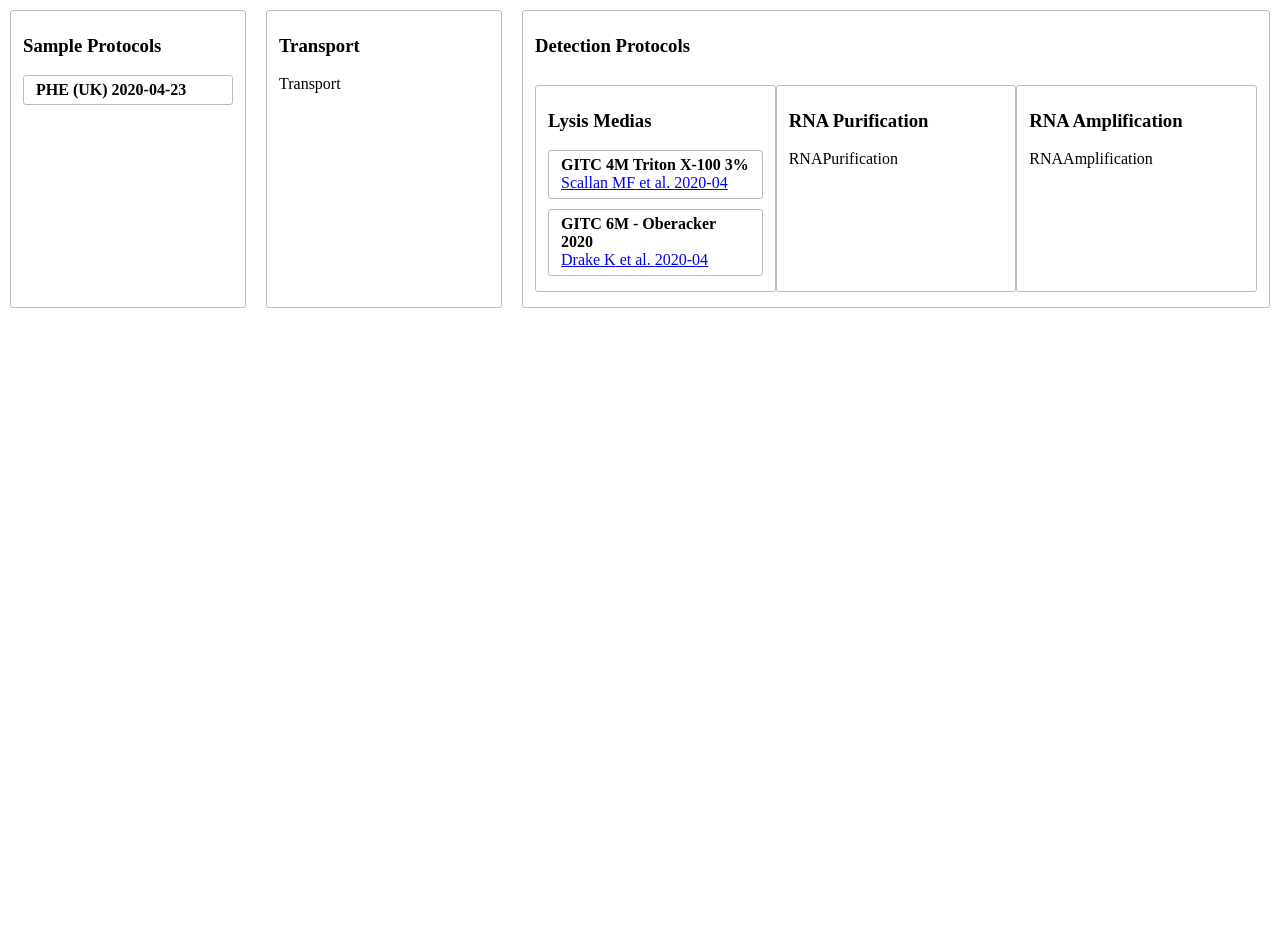
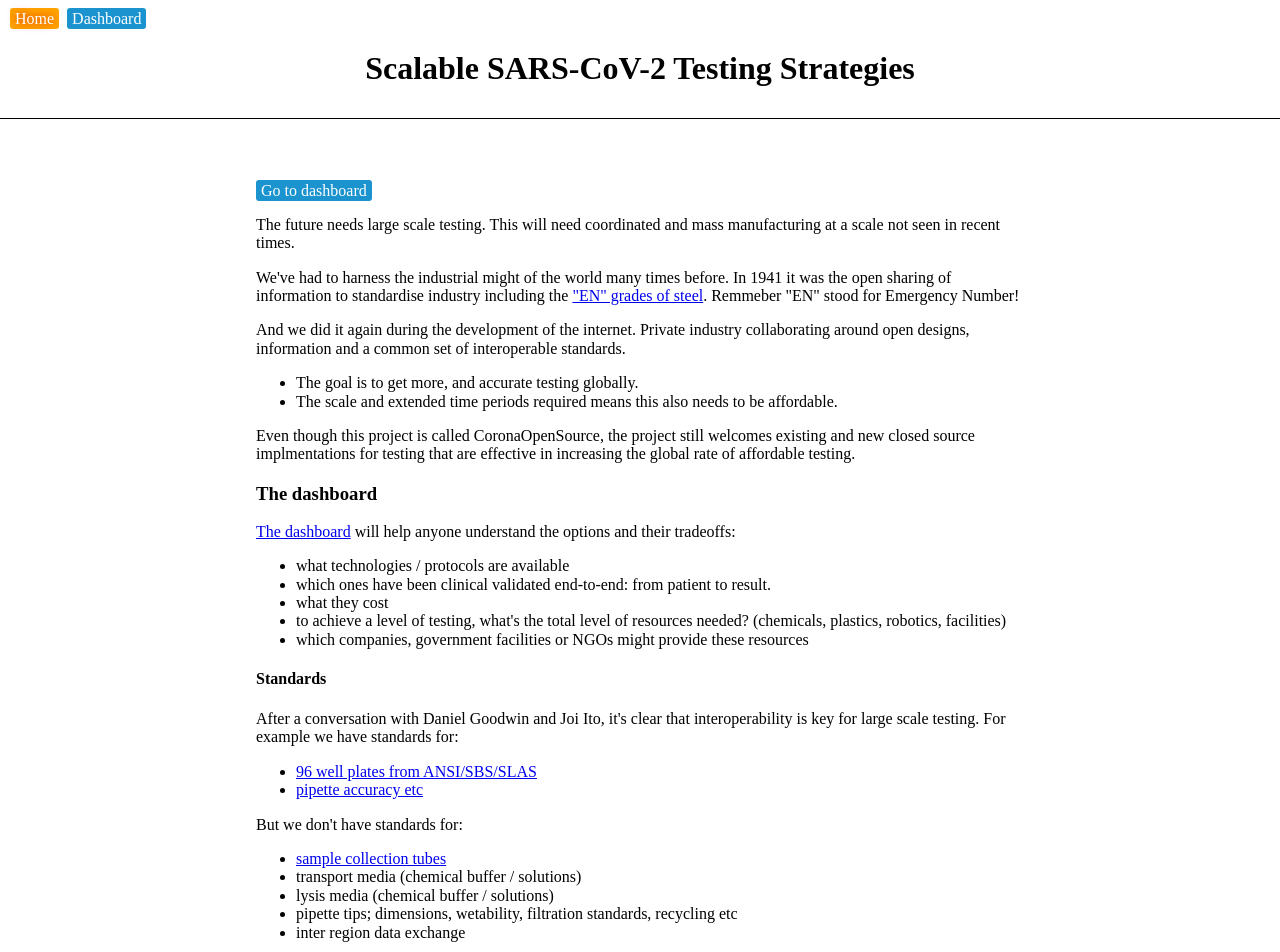
Before and after one commit to TheWorldSim/SARS-CoV-2-testing, a Preact app: page / in a window 1280 px wide. Shown: the top 952 px of the page. Before the commit the page ends 800 px from the top, so only its background shows below. Built offline with nearby package versions, Linux system fonts and the light colour scheme; the HTML template or start-up script is replaced by a standard one.

Commit message:
Update call to action

```diff
--- /dev/null
+++ b/src/app/Routes.tsx
@@ -0,0 +1,43 @@
+import { h, ComponentChildren } from "preact"
+
+
+export enum Route
+{
+  home = "home",
+  dashboard = "dashboard",
+}
+
+
+export type ChangeRoute = (route: Route) => void
+
+interface PropsLinkUnstyled
+{
+  route: Route
+  change_route: ChangeRoute
+  children: ComponentChildren
+}
+
+export function LinkUnstyled (props: PropsLinkUnstyled)
+{
+  return link(props)
+}
+
+
+interface PropsLink extends PropsLinkUnstyled
+{
+  current_route: Route
+}
+
+export function Link (props: PropsLink)
+{
+  return link(props)
+}
+
+function link (args: { route: Route, change_route: ChangeRoute, children: ComponentChildren, current_route?: Route })
+{
+  const href = args.route === Route.dashboard ? "#dashboard" : ""
+  const onClick = () => args.change_route(args.route)
+  const className = args.current_route === undefined ? "" : (args.route === args.current_route ? "route active" : "route")
+
+  return <a href={href} onClick={onClick} className={className}>{args.children}</a>
+}
--- a/src/app/app.tsx
+++ b/src/app/app.tsx
@@ -1,44 +1,42 @@
 import { Component, h } from "preact"
-import { SampleProtocolList } from "./components/sample_protocol/SampleProtocolList"
-import { TransportList } from "./components/transport/TransportList"
-import { DetectionProtocol } from "./components/detection_protocol/DetectionProtocol"
-import { LysisList } from "./components/lysis/LysisList"
-import { RNAPurificationList } from "./components/RNA_purification/RNAPurificationList"
-import { RNAAmplificationList } from "./components/RNA_amplification/RNAAmplificationList"
+import { Dashboard } from "./components/dashboard/Dashboard"
+import { Intro } from "./components/intro/Intro"
+import { Header } from "./components/header/Header"
+import { Route } from "./Routes"
+
 
 export interface AppProps {
   title: string
 }
 
 interface AppState {
-  title: string
+  location: Route
 }
 
 export class App extends Component<AppProps, AppState> {
   public state = {
-    title: "local state"
+    location: Route.home
   }
 
   constructor(props: AppProps) {
     super(props)
-    this.state.title += " - " + props.title
-  }
-
-  componentDidMount() {
-    setTimeout(() => {
-      let state = this.state
-
-      state.title = `Preact's [componentDidMount] worked as expected`
-      this.setState(state)
-    }, 2000)
+    this.state.location = location.hash === "#dashboard" ? Route.dashboard : Route.home
   }
 
   render(props: AppProps, state: AppState) {
 
-    return <div style={{ display: "grid", gridTemplateColumns: "1fr 1fr 3fr" }}>
-      <SampleProtocolList />
-      <TransportList />
-      <DetectionProtocol />
+    const change_route = (new_route: Route) => this.setState({ location: new_route })
+    const is_dashboard = (state.location === Route.dashboard)
+
+    let content = is_dashboard ? <Dashboard /> : <Intro change_route={change_route} />
+
+    return <div>
+      <Header
+        change_route={change_route}
+        location={this.state.location}
+      />
+
+      {content}
     </div>
   }
 }
--- /dev/null
+++ b/src/app/components/dashboard/Dashboard.tsx
@@ -0,0 +1,16 @@
+import { h } from "preact"
+import { SampleProtocolList } from "../sample_protocol/SampleProtocolList"
+import { TransportList } from "../transport/TransportList"
+import { DetectionProtocol } from "../detection_protocol/DetectionProtocol"
+
+
+export function Dashboard ()
+{
+  return <div>
+    <div style={{ display: "grid", gridTemplateColumns: "1fr 1fr 3fr" }}>
+      <SampleProtocolList />
+      <TransportList />
+      <DetectionProtocol />
+    </div>
+  </div>
+}
--- /dev/null
+++ b/src/app/components/header/Header.tsx
@@ -0,0 +1,27 @@
+import { h } from "preact"
+import { Route, Link, ChangeRoute } from "../../Routes"
+
+
+interface Props
+{
+  change_route: ChangeRoute
+  location: Route
+}
+
+export function Header (props: Props)
+{
+  const style = {
+    position: "fixed",
+    left: 0,
+    right: 0,
+    padding: 10,
+    borderBottom: "thin solid black",
+    backgroundColor: "white",
+  }
+
+  return <div style={style}>
+    <Link route={Route.home} current_route={props.location} change_route={props.change_route}>Home</Link>&nbsp;&nbsp;
+    <Link route={Route.dashboard} current_route={props.location} change_route={props.change_route}>Dashboard</Link>
+    <h1 style={{ textAlign: "center" }}>Scalable SARS-CoV-2 Testing Strategies</h1>
+  </div>
+}
--- /dev/null
+++ b/src/app/components/intro/Intro.tsx
@@ -0,0 +1,66 @@
+import { h } from "preact"
+import { Link, Route, ChangeRoute, LinkUnstyled } from "../../Routes"
+
+
+export function Intro (props: { change_route: ChangeRoute })
+{
+  return <div>
+    <br /><br /><br /><br /><br /><br /><br /><br /><br /> {/* Someone please save us from the <br />! */}
+    <div style={{ display: "grid", gridTemplateColumns: "1fr 3fr 1fr" }}>
+      <div></div>
+      <div>
+        <p>
+          <Link route={Route.dashboard} current_route={Route.home} change_route={props.change_route}>Go to dashboard</Link>
+        </p>
+        <p>
+          The future needs large scale testing.  This will need coordinated and mass manufacturing at a scale not seen in recent times.
+        </p>
+        <p>
+          We've had to harness the industrial might of the world many times before.  In 1941 it was the open sharing of information to standardise industry including the <a href="https://www.westyorkssteel.com/blog/bs970-an-act-of-perseverance/">"EN" grades of steel</a>.  Remmeber "EN" stood for Emergency Number!
+        </p>
+        <p>
+          And we did it again during the development of the internet.  Private industry collaborating around open designs, information and a common set of interoperable standards.
+          <ul>
+            <li>The goal is to get more, and accurate testing globally.</li>
+            <li>The scale and extended time periods required means this also needs to be affordable.</li>
+          </ul>
+          Even though this project is called CoronaOpenSource, the project still welcomes existing and new closed source implmentations for testing that are effective in increasing the global rate of affordable testing.
+        </p>
+        <h3>The dashboard</h3>
+        <p>
+          <LinkUnstyled route={Route.dashboard} change_route={props.change_route}>The dashboard</LinkUnstyled> will help anyone understand the options and their tradeoffs:
+          <ul>
+            <li>what technologies / protocols are available</li>
+            <li>which ones have been clinical validated end-to-end: from patient to result.</li>
+            <li>what they cost</li>
+            <li>to achieve a level of testing, what's the total level of resources needed? (chemicals, plastics, robotics, facilities)</li>
+            <li>which companies, government facilities or NGOs might provide these resources</li>
+          </ul>
+        </p>
+        <p>
+          <h4>Standards</h4>
+          After a conversation with Daniel Goodwin and Joi Ito, it's clear that interoperability is key for large scale testing.  For example we have standards for:
+          <ul>
+            <li><a href="https://slas.org/SLAS/assets/File/ANSI_SLAS_4-2004_WellPositions.pdf">96 well plates from ANSI/SBS/SLAS</a></li>
+            <li><a href="https://www.google.com/search?q=iso+8655&oq=iso+8655">pipette accuracy etc</a></li>
+          </ul>
+          But we don't have standards for:
+          <ul>
+            <li><a href="https://medium.com/@danielrgoodwin/architecting-the-biocensus-9da1d3399359">sample collection tubes</a></li>
+            <li>transport media (chemical buffer / solutions)</li>
+            <li>lysis media (chemical buffer / solutions)</li>
+            <li>pipette tips; dimensions, wetability, filtration standards, recycling etc</li>
+            <li>inter region data exchange</li>
+          </ul>
+          This is a call to action and <a href="https://github.com/coronaopensource">a place to organise and agree upon those standards</a>.
+        </p>
+        <br />
+        <p>
+          The <Link route={Route.dashboard} current_route={Route.home} change_route={props.change_route}>interative version</Link> is based off of the <a href="https://docs.google.com/spreadsheets/d/1vgjfj3HQX269kGi21wtF6sfsjLfuOe-NWLp2GT7XMjE/edit#gid=0">Scalable SARS-CoV-2 Testing Strategies spreadsheet</a>.  <a href="https://github.com/TheWorldSim/SARS-CoV-2-testing">Code</a>.
+        </p>
+        <br /><br /><br />
+      </div>
+      <div></div>
+    </div>
+  </div>
+}
--- a/src/styles/app.less
+++ b/src/styles/app.less
@@ -14,3 +14,18 @@ h2 {
 .component_container .component_container {
 	margin: 10px 0px;
 }
+
+.route {
+	text-decoration: none;
+	border-radius: 3px;
+	background-color: rgb(27, 147, 206);
+	color: white;
+	padding: 2px 5px;
+}
+.route:visited {
+	color: white;
+}
+.route:hover, .route.active {
+	background-color: rgb(255, 165, 0);
+	text-shadow: rgb(209, 0, 0) 0px 0px 10px;
+}
--- a/src/util/ref_link.tsx
+++ b/src/util/ref_link.tsx
@@ -1,4 +1,4 @@
-import { h, VNode } from "preact"
+import { h, ComponentChildren } from "preact"
 import { Reference } from "../data/references"
 
 
@@ -8,7 +8,7 @@ function ref_link (ref: Reference)
 }
 
 
-export function RefLink (props: { reference: Reference, children: (string | VNode)[] })
+export function RefLink (props: { reference: Reference, children: ComponentChildren })
 {
   const { reference, children } = props
 
```
